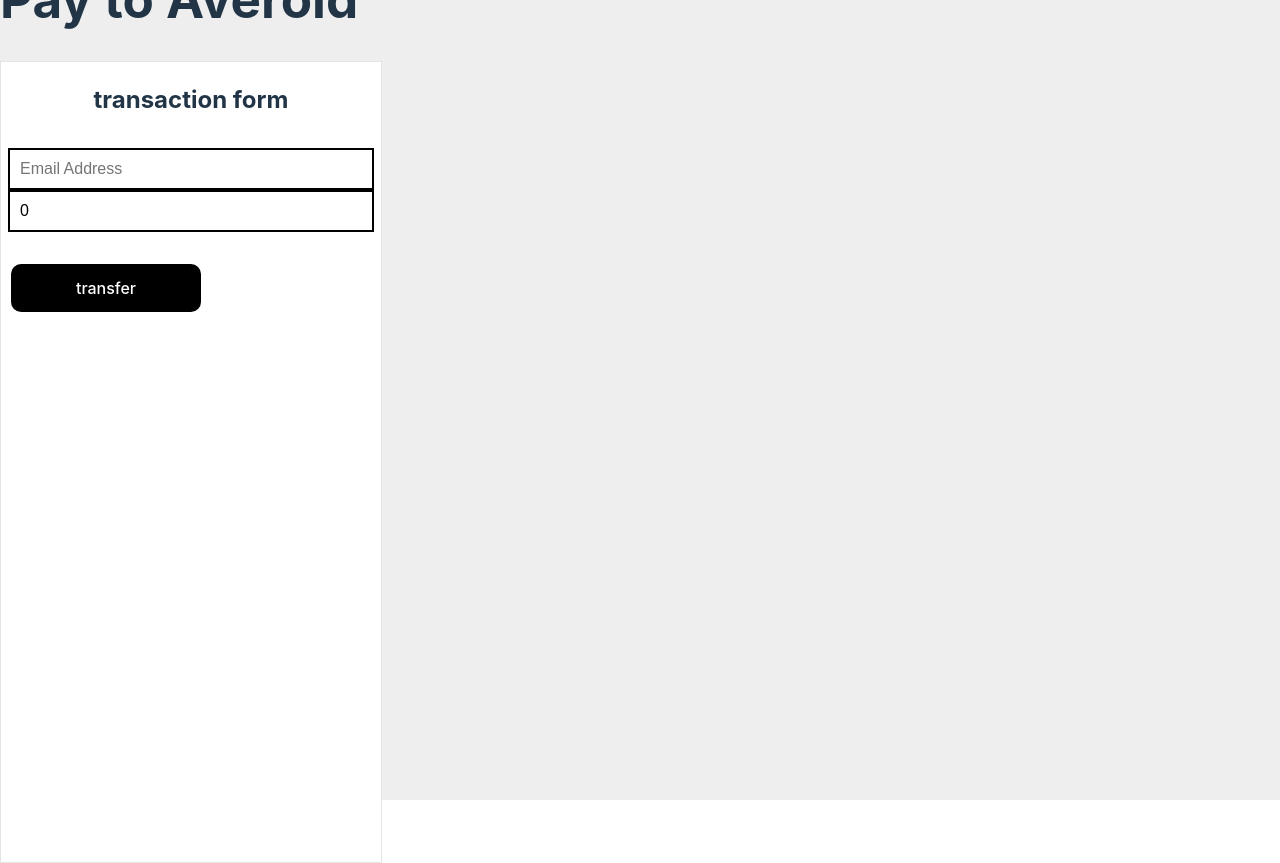
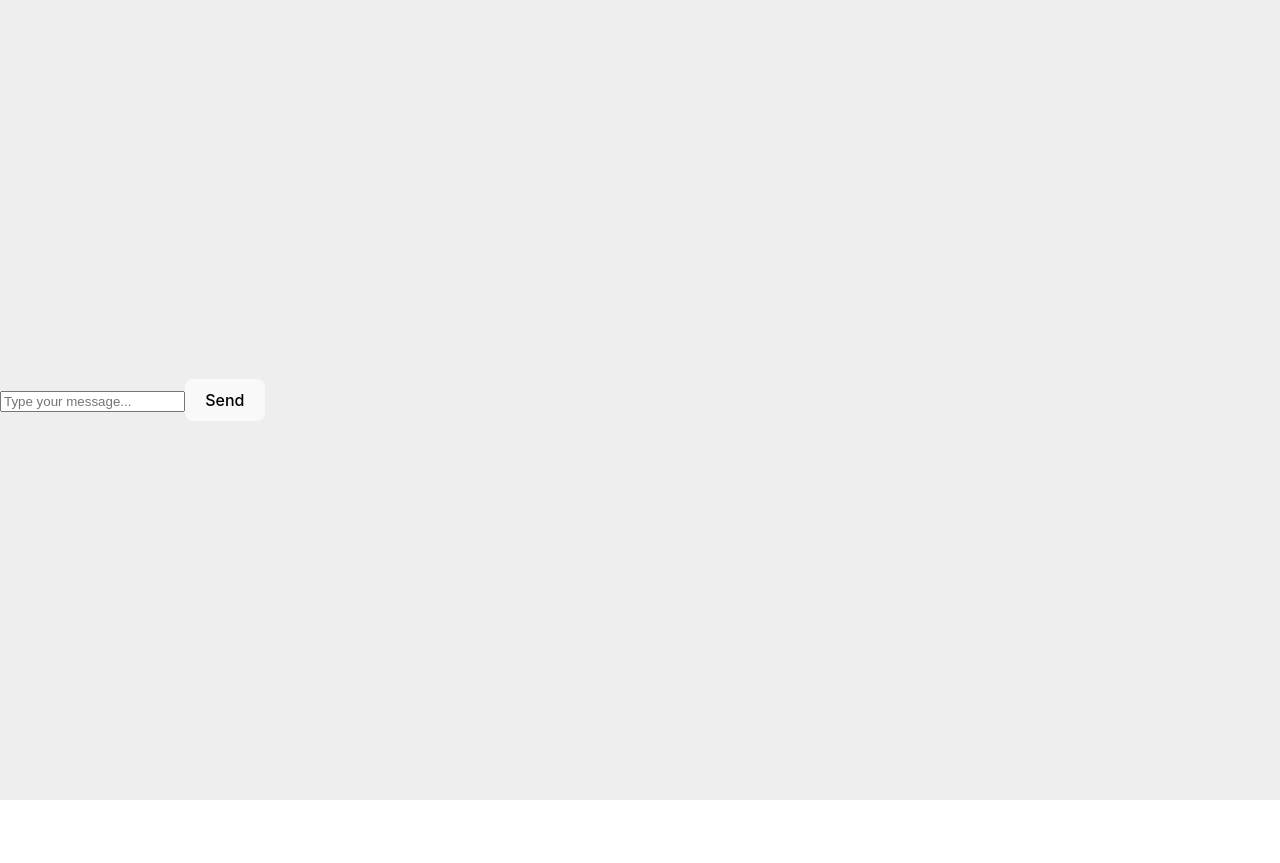
Before and after one commit to michee2x/Finance-app, a React (Vite) app: page / in a window 1280 px wide. After the commit the page ends 800 px from the top, so only its background shows below. Built offline with nearby package versions, Linux system fonts and the light colour scheme.

Commit message:
Update App.jsx

```diff
--- a/src/App.jsx
+++ b/src/App.jsx
@@ -1,86 +1,83 @@
-import { useState } from 'react'
-import './App.css'
+import React, { useState } from "react";
+import "./App.css";
 
 function App() {
- const [success, setSuccess] = useState({})
-const [reference, setReference] = useState("")
- const [data, setData] = useState({
-  email:"", amount:0
- })
+  const [messages, setMessages] = useState([]);
+  const [input, setInput] = useState("");
+  const [conversation, setConversation] = useState([]);
 
- const submit = async (e) => {
-  e.preventDefault()
-  try{
-    const res = await fetch("https://api.paystack.co/transaction/initialize", {
-      method:"POST",
+  const handleSend = async () => {
+    if (input.trim() === "") return;
+
+    // Add user message to the chat UI
+    const newMessages = [...messages, { text: input, sender: "user" }];
+    setMessages(newMessages);
+    setInput("");
+
+    // Update conversation state for context
+    const userMessage = { role: "user", content: input };
+    const updatedConversation = [...conversation, userMessage];
+
+    try {
+      const botMessage = await fetchChatGPTResponse(updatedConversation);
+      setMessages((prevMessages) => [
+        ...prevMessages,
+        { text: botMessage, sender: "bot" },
+      ]);
+      setConversation([...updatedConversation, { role: "assistant", content: botMessage }]);
+    } catch (error) {
+      console.error("Error fetching response from API:", error);
+    }
+  };
+
+  // Custom fetch function to call OpenAI API
+  const fetchChatGPTResponse = async (conversation) => {
+    const response = await fetch("https://api.openai.com/v1/chat/completions", {
+      method: "POST",
       headers: {
-        'Authorization': 'Bearer sk_test_0d2ad53918843f4491243f3f9b5b8d0ffa97d7fe',
-        'Content-Type': 'application/json'
-    },
-      body:JSON.stringify({
-    "email": `${data.email}`,
-    "amount": `${data.amount * 100}`,
-    "callback_url": "https://finance-app-5lj8.onrender.com"
-})
-    })
-if(!res.ok){
-throw new Error(res)
+        "Content-Type": "application/json",
+        Authorization: `Bearer ${process.env.REACT_APP_OPENAI_API_KEY}`,
+      },
+      body: JSON.stringify({
+        model: "gpt-3.5-turbo",
+        messages: conversation,
+      }),
+    });
+
+    if (!response.ok) {
+      throw new Error("Failed to fetch response from ChatGPT API");
+    }
+
+    const data = await response.json();
+    return data.choices[0].message.content;
+  };
+
+  return (
+    <div className="chat-container">
+      <div className="chat-box">
+        <div className="messages">
+          {messages.map((message, index) => (
+            <div
+              key={index}
+              className={`message ${message.sender === "user" ? "user" : "bot"}`}
+            >
+              {message.text}
+            </div>
+          ))}
+        </div>
+        <div className="input-container">
+          <input
+            type="text"
+            value={input}
+            onChange={(e) => setInput(e.target.value)}
+            onKeyPress={(e) => e.key === "Enter" && handleSend()}
+            placeholder="Type your message..."
+          />
+          <button onClick={handleSend}>Send</button>
+        </div>
+      </div>
+    </div>
+  );
 }
 
-if(res.ok){
-   const Data = await res.json()
-   const url = Data?.data?.authorization_url;
-setReference(Data?.data?.reference)
-window.location.href = url
-
-}
-
-  } catch (err) {
-    console.log("this is the error in app.jsx", err)
-  }
- }
-
-const checkSuccess = async () => {
-try{
-
-const res = await fetch("https://api.paystack.co/transaction/verify/${reference}", {
-      headers: {
-        'Authorization': 'Bearer sk_test_0d2ad53918843f4491243f3f9b5b8d0ffa97d7fe',
-        'Content-Type': 'application/json'
-    }
-    })
-if(!res.ok){
-throw new Error(res)
-}
-
-if(res.ok){
-const data = await res.json()
-setSuccess(data)
-
-}
-} catch (err){
-console.log(err)
-}
-
-}
-  return (
-    <>
-<h1>Pay to Averoid</h1>
-    <form className="form-signin" onSubmit={submit} style={{display:"flex", justifyItems:"center", flexDirection:"column", width:"100vw", height:"100vh"}}>
-      <h2 className="form-signin-heading" style={{textAlign:"center"}}>transaction  form</h2>
-      <input type="email" className="form-control" value={data.email} onChange={(e) => setData({...data, email:e.target.value})} placeholder="Email Address" />
-      <input type="number" className="form-control" value={data.amount} onChange={(e) => setData({...data, amount:e.target.value})} placeholder="amount"/>
-
-      <button className="button" type="submit">transfer</button>
-    </form>
-
-{ reference && <div>
-{Object.keys(success).length > 0 && <div> {JSON.stringify(success, null, 2)} </div>}
-<button className="button" type="submit" onClick={checkSuccess}>transfer status</button>
-</div>}
-    </>
-  )
-}
-
-export default App
-//        <input type="text" classNameName='input' value={data.name} onChange={(e) => setData({...data, name:e.target.value})}/>
+export default App;
```
